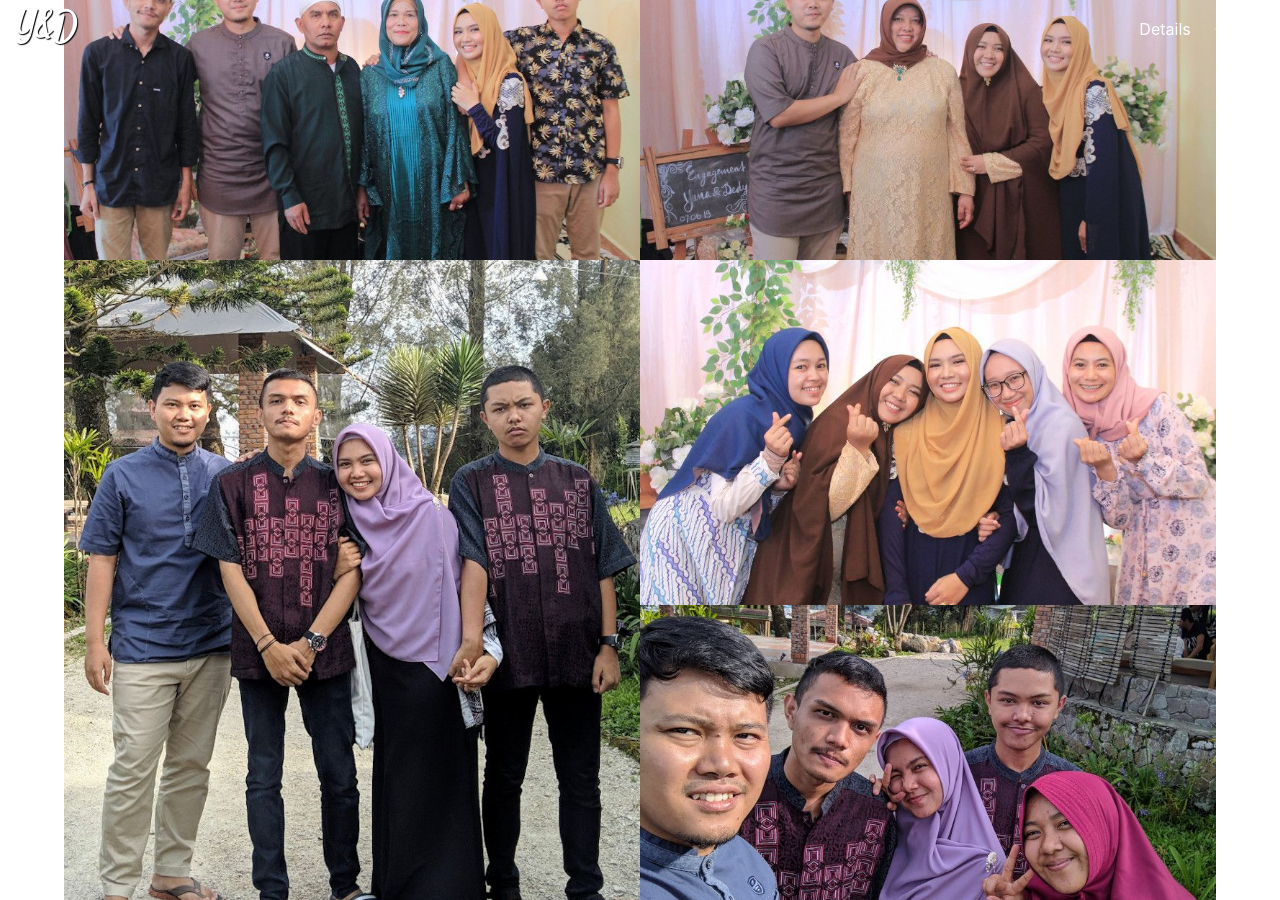
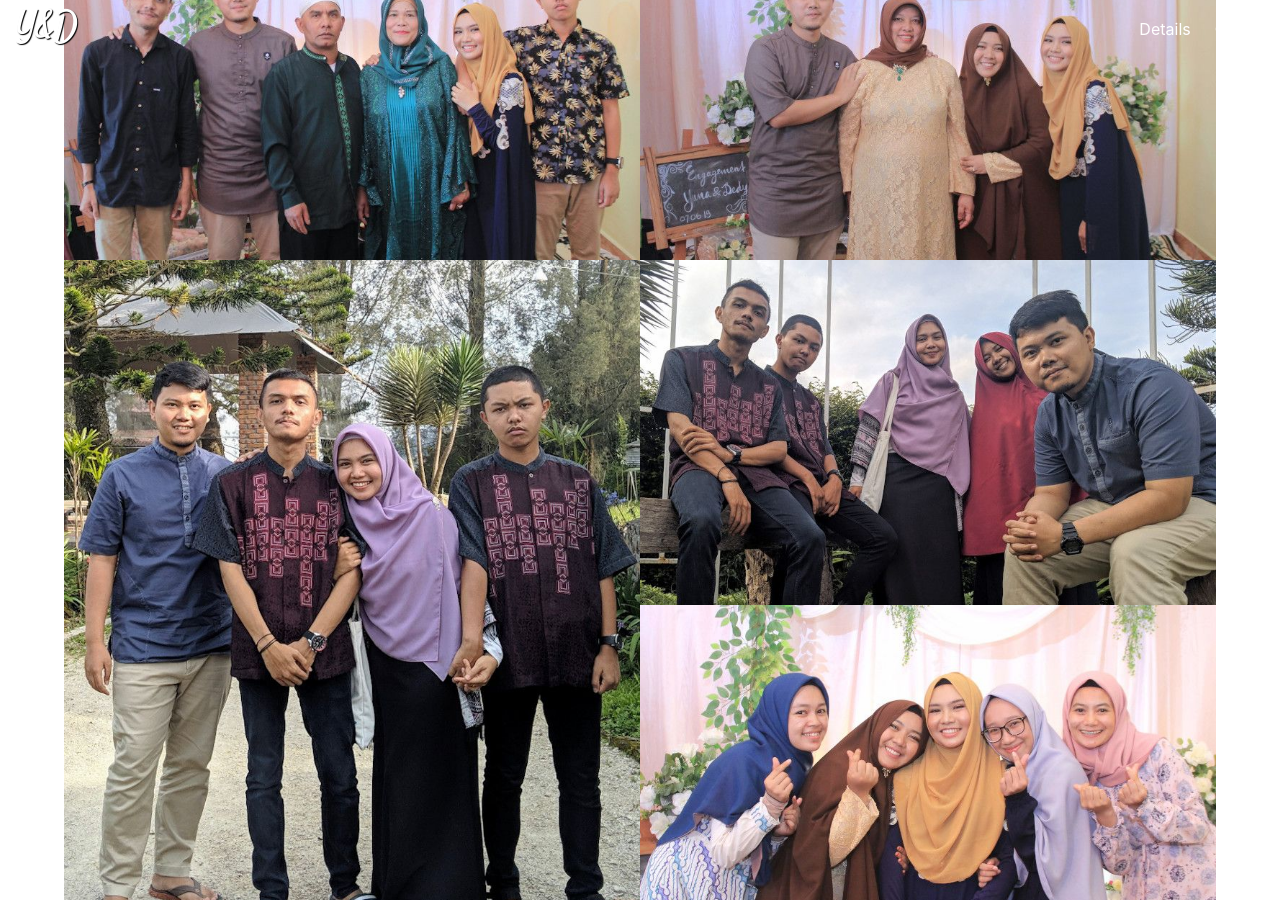
Before and after one commit to prasetiady/wedding, a Jekyll site: the page built from index.md, in a window 1280 px wide and 900 px high, scrolled down 1961 px. Built offline with Jekyll 4.4.1, drawn with Linux system fonts in a browser that asks for light colours; nearby versions of some CDN libraries.

Commit message:
Update gallery

```diff
--- a/_includes/gallery.html
+++ b/_includes/gallery.html
@@ -18,12 +18,12 @@
 						<img src="/assets/img/2.1.1.jpg">
 					</td>
 					<td>
-						<img src="/assets/img/1.1.1.jpg">
+						<img src="/assets/img/1.1.5.jpg">
 					</td>
 				</tr>
 				<tr>
 					<td>
-						<img src="/assets/img/1.1.2.jpg">
+						<img src="/assets/img/1.1.1.jpg">
 					</td>
 				</tr>
 			</table>
@@ -40,9 +40,5 @@
 			<br>
 			<br>
 		</div>
-
-
-
-
 	</div>
 </section>
```
Also changed, not shown: assets/img/1.1.5.jpg (added).
